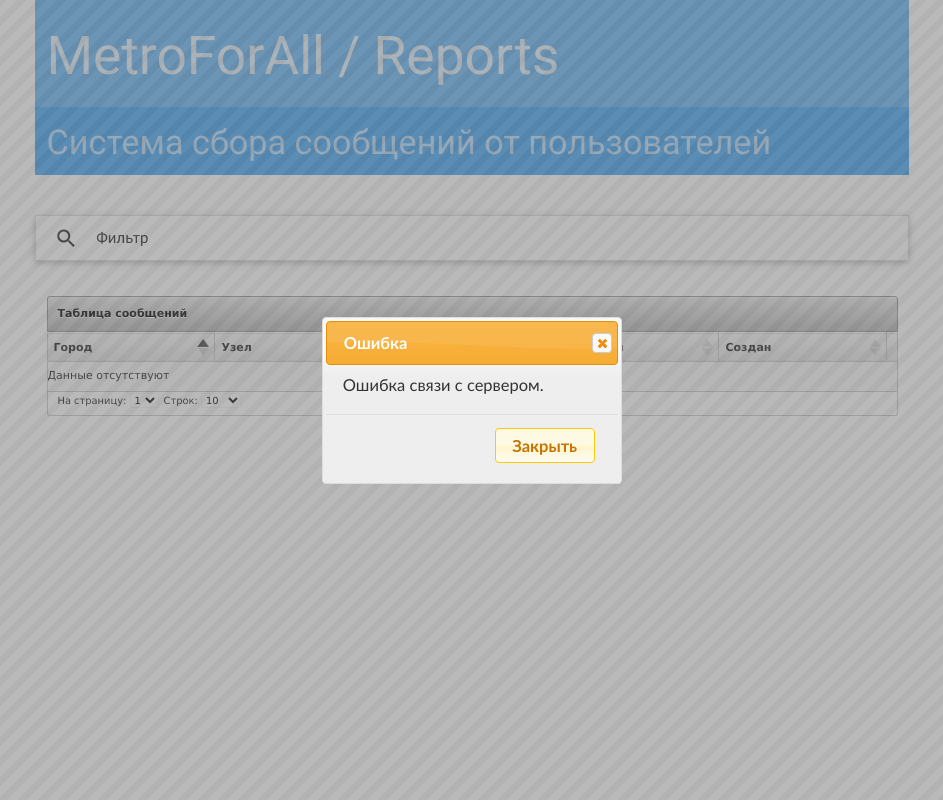
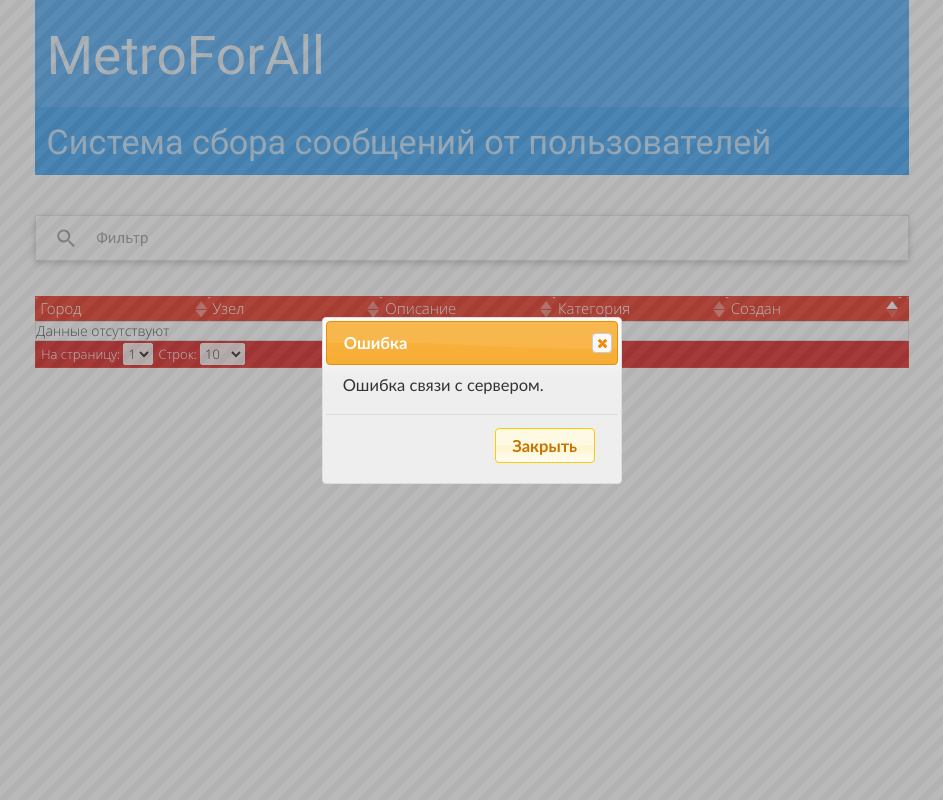
Before and after one commit to drnextgis/metro4all, a Python web app: template metro4all/templates/reports.mako in a window 1280 px wide. Shown: the whole page, without its empty margins (168-1111 px from the left). Run offline with Mako, Linux system fonts and the light colour scheme; the template is opened without the code that fills it, so the values that code supplies are empty; style sheets or scripts are compiled from the project's sources.

Commit message:
someone css changes was applied

```diff
--- a/metro4all/static/css/main.css
+++ b/metro4all/static/css/main.css
@@ -1,3 +1,7 @@
+div.container {
+    min-width: 600px;
+}
+
 #reportsTable td, th {
     padding: 0;
 }
@@ -10,3 +14,33 @@
     width: auto;
     color: #000000;
 }
+
+div.row div.reportsTable {
+    padding: 0;
+}
+
+div.subtitle {
+    background-color: #2296F4;
+}
+
+div.title {
+    background-color: #3BA1F4;
+}
+
+div.filter div.collapsible-header {
+    color: #8f8f8f;
+}
+
+div.filter div.collapsible-header:hover {
+    color: #363636;
+}
+
+div.filter div.select {
+    width: 25%;
+}
+
+@media only screen and (max-width: 900px) {
+    div.filter div.select {
+        width: 100%;
+    }
+}
--- a/metro4all/templates/reports.mako
+++ b/metro4all/templates/reports.mako
@@ -9,7 +9,7 @@
     <![endif]-->
     <link href="${request.static_url('metro4all:static/contrib/jquery-ui-1.11.4/jquery-ui.css')}"
           rel="stylesheet" type="text/css"/>
-    <link href="${request.static_url('metro4all:static/contrib/jtable.2.4.0/themes/lightcolor/gray/jtable.css')}"
+    <link href="${request.static_url('metro4all:static/contrib/jtable.2.4.0/themes/metro/metro4all/jtable.css')}"
           rel="stylesheet" type="text/css"/>
     <link href="${request.static_url('metro4all:static/contrib/materialize/css/materialize.css')}"
           rel="stylesheet" type="text/css"/>
@@ -21,35 +21,35 @@
 
 <div class="container">
 
-    <div class="row blue lighten-1 blue-text text-lighten-5">
-        <div class="col s12 blue lighten-2"><h2>MetroForAll / Reports</h2></div>
-        <div class="col s12 blue-text text-lighten-4"><h4>Система сбора сообщений от пользователей</h4></div>
+    <div class="row title">
+        <div class="col s12 blue-text text-lighten-5"><h2>MetroForAll</h2></div>
+        <div class="col s12 subtitle blue-text text-lighten-4"><h4>Система сбора сообщений от пользователей</h4></div>
     </div>
 
 
     <div class="row">
         <div class="col s6"></div>
     </div>
-    <div class="row">
+    <div class="row filter">
         <ul class="collapsible" data-collapsible="accordion">
             <li>
                 <div class="collapsible-header"><i class="mdi-action-search"></i>Фильтр</div>
                 <div class="collapsible-body">
                     <form class="col s12">
                         <div class="row">
-                            <div class="col s3">
+                            <div class="col select">
                                 <label>Город</label>
                                 <select class="browser-default">
                                     <option value="" disabled selected>Выберите город</option>
                                 </select>
                             </div>
-                            <div class="col s3">
+                            <div class="col select">
                                 <label>Узел</label>
                                 <select class="browser-default">
                                     <option value="" disabled selected>Выберите узел</option>
                                 </select>
                             </div>
-                            <div class="col s3">
+                            <div class="col select">
                                 <label>Категория</label>
                                 <select class="browser-default">
                                     <option value="" disabled selected>Выберите категорию</option>
@@ -63,7 +63,7 @@
 
     </div>
     <div class="row">
-        <div class="col s12">
+        <div class="col s12 reportsTable">
             <div id="reportsTable"></div>
         </div>
     </div>
@@ -88,11 +88,11 @@
         });
 
         $('#reportsTable').jtable({
-            title: 'Таблица сообщений',
+##            title: 'Таблица сообщений',
             paging: true,
             pageSize: 10,
             sorting: true,
-            defaultSorting: 'City ASC',
+            defaultSorting: 'CreatedDate ASC',
             actions: {
                 listAction: '/reports/list',
                 updateAction: '/reports/update'
@@ -100,19 +100,23 @@
             fields: {
                 Id: {
                     key: true,
-                    list: false
+                    list: false,
+                    edit: false
                 },
                 City: {
                     title: 'Город',
-                    width: '20%'
+                    width: '20%',
+                    edit: false
                 },
                 Station: {
                     title: 'Узел',
-                    width: '20%'
+                    width: '20%',
+                    edit: false
                 },
                 Text: {
                     title: 'Описание',
-                    width: '20%'
+                    width: '20%',
+                    edit: false
                 },
                 Category: {
                     title: 'Категория',
```
